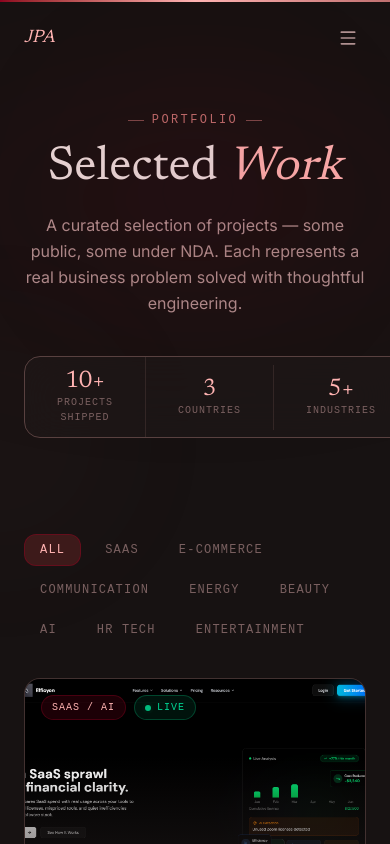
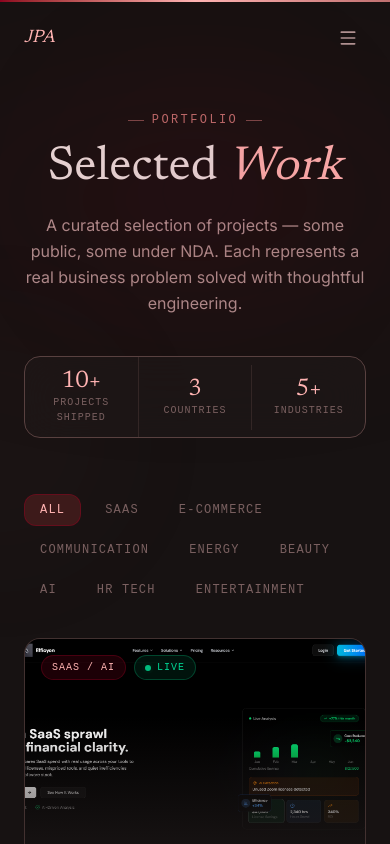
Before and after one commit to Shimmerew23/myPortfolioV1, a Next.js app: page /portfolio in a window 390 px wide. Shown: the top 844 px of the page. Built offline with nearby package versions, Linux system fonts and the light colour scheme.

Commit message:
Update page.tsx

```diff
--- a/src/app/portfolio/page.tsx
+++ b/src/app/portfolio/page.tsx
@@ -56,9 +56,9 @@ export default function PortfolioPage() {
             </p>
 
             {/* Stats bar */}
-            <div className="inline-flex items-center divide-x divide-outline/40 glass rounded-2xl border border-outline/40 overflow-hidden mb-10">
+            <div className="flex w-full sm:w-auto sm:inline-flex items-center divide-x divide-outline/40 glass rounded-2xl border border-outline/40 overflow-hidden mb-10">
               {stats.map(({ value, label }) => (
-                <div key={label} className="px-8 py-3 text-center">
+                <div key={label} className="flex-1 sm:flex-none px-4 sm:px-8 py-3 text-center">
                   <p className="font-display text-2xl text-primary leading-none mb-0.5">{value}</p>
                   <p className="text-[10px] font-mono uppercase tracking-widest text-text-tertiary">{label}</p>
                 </div>
```
